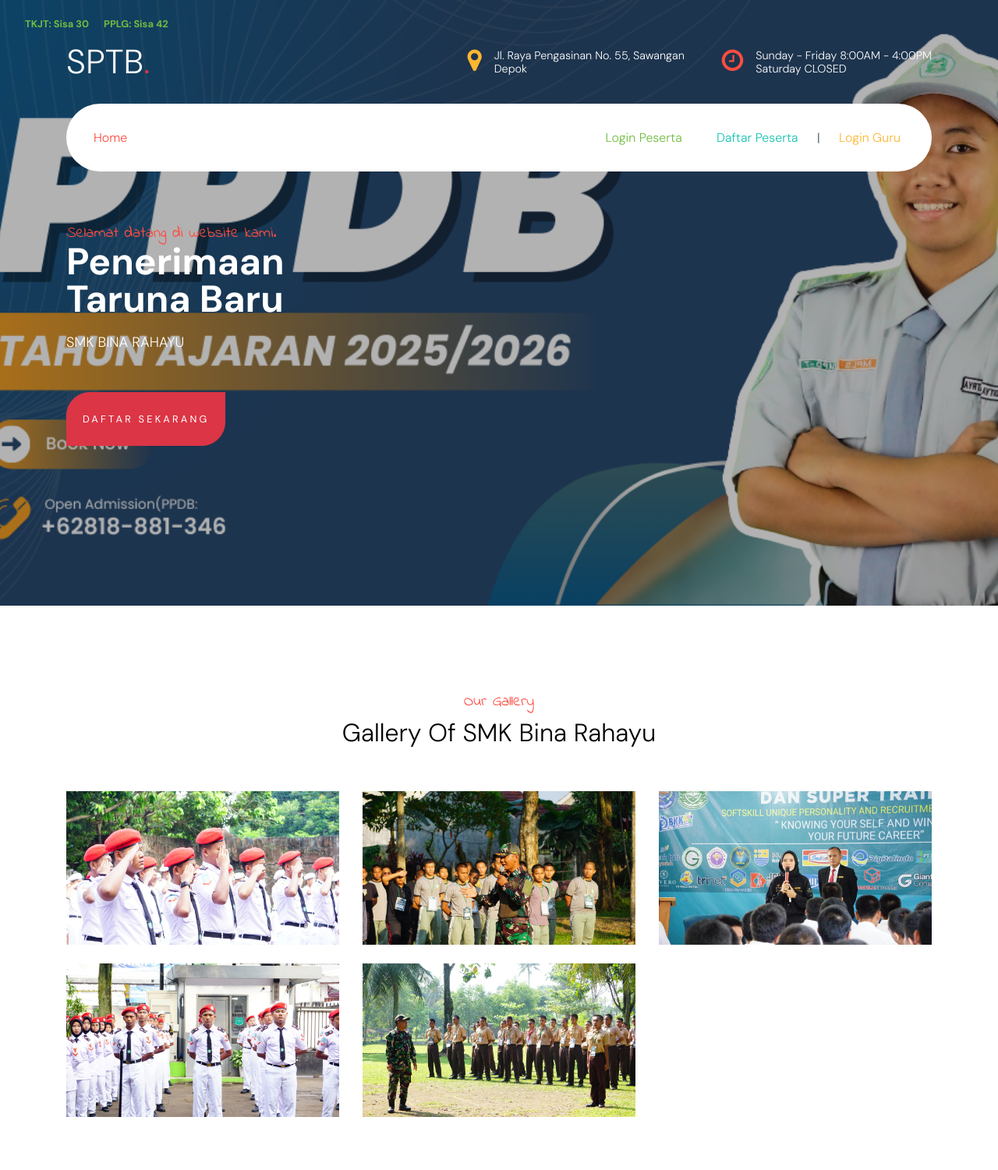
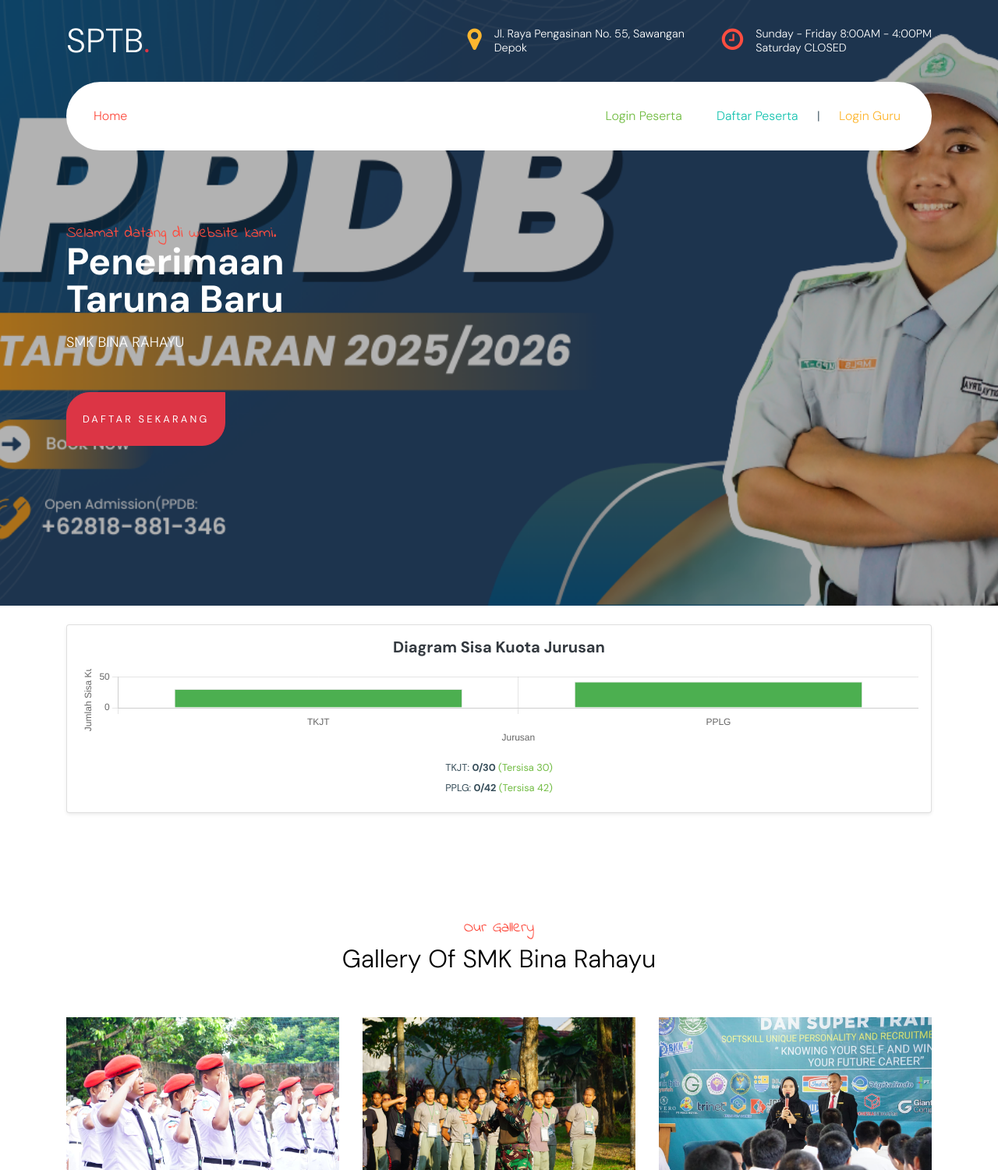
Before and after one commit to IzayoiS/ppdb, a PHP site: page /view/halaman/index.php in a window 1280 px wide. Shown: the top 1501 px of the page at 78% size. Run offline with PHP 8.4, Linux system fonts and the light colour scheme; data comes from the database, SQL or seed files in the repository; some web fonts are replaced.

Commit message:
feat: add diagram chart

```diff
--- a/view/halaman/index.php
+++ b/view/halaman/index.php
@@ -21,7 +21,7 @@
 
     <!-- MAIN CSS -->
     <link rel="stylesheet" href="../../assets/style/css/style.css">
-
+    <script src="https://cdn.jsdelivr.net/npm/chart.js"></script>
   </head>
 
   <body data-spy="scroll" data-target=".site-navbar-target" data-offset="300">
@@ -42,18 +42,6 @@
 
       <header class="site-navbar site-navbar-target" role="banner">
         <div class="ml-auto d-none d-lg-block">
-  <?php
-  include('../../config/connection.php');
-  $kuota = mysqli_query($conn, "SELECT jurusan, kuota_total, kuota_terisi FROM setting_kuota");
-  while ($row = mysqli_fetch_assoc($kuota)) {
-      $sisa = $row['kuota_total'] - $row['kuota_terisi'];
-      $status = $sisa <= 0 ? 'Penuh' : 'Sisa ' . $sisa;
-      $warna = $sisa <= 0 ? 'text-danger' : 'text-success';
-      echo "<span class='ml-3 small font-weight-bold {$warna}'>
-            {$row['jurusan']}: {$status}
-            </span>";
-  }
-  ?>
 </div>
 
 
@@ -119,6 +107,16 @@
       </div>
     </div>
 
+
+    <!-- === BAGIAN KUOTA JURUSAN DENGAN DIAGRAM === -->
+    <div class="container my-4">
+      <div class="card shadow-sm p-3">
+        <h5 class="text-center mb-3 text-dark font-weight-bold">Diagram Sisa Kuota Jurusan</h5>
+        <canvas id="chartKuota" height="100"></canvas>
+        <div id="keteranganKuota" class="mt-3 text-center"></div>
+      </div>
+    </div>
+    <!-- === END BAGIAN DIAGRAM === -->
 
     <div class="site-section">
       <div class="container">
@@ -195,6 +193,62 @@
     <!-- <script src="../../assets/style/js/aos.js"></script> -->
     <!-- <script src="../../assets/style/js/main.js"></script> -->
 
+    <!-- === SCRIPT UNTUK CHART KUOTA === -->
+    <?php
+      include('../../config/connection.php');
+      $kuota = mysqli_query($conn, "SELECT jurusan, kuota_total, kuota_terisi FROM setting_kuota");
+      $labels = [];
+      $data_sisa = [];
+      $data_terisi = [];
+      $data_total = [];
+
+      while ($row = mysqli_fetch_assoc($kuota)) {
+        $sisa = $row['kuota_total'] - $row['kuota_terisi'];
+        $labels[] = $row['jurusan'];
+        $data_sisa[] = $sisa;
+        $data_terisi[] = $row['kuota_terisi'];
+        $data_total[] = $row['kuota_total'];
+      }
+      ?>
+      <script>
+        const labels = <?php echo json_encode($labels); ?>;
+        const sisa = <?php echo json_encode($data_sisa); ?>;
+        const terisi = <?php echo json_encode($data_terisi); ?>;
+        const total = <?php echo json_encode($data_total); ?>;
+
+        const ctx = document.getElementById('chartKuota').getContext('2d');
+        new Chart(ctx, {
+          type: 'bar',
+          data: {
+            labels: labels,
+            datasets: [{
+              label: 'Sisa Kuota',
+              data: sisa,
+              borderWidth: 1,
+              backgroundColor: '#4CAF50'
+            }]
+          },
+          options: {
+            responsive: true,
+            scales: {
+              y: { beginAtZero: true, title: { display: true, text: 'Jumlah Sisa Kuota' } },
+              x: { title: { display: true, text: 'Jurusan' } }
+            },
+            plugins: { legend: { display: false } }
+          }
+        });
+
+        // === Tambahkan keterangan X/Y di bawah chart ===
+        const keteranganDiv = document.getElementById('keteranganKuota');
+        let html = '';
+        labels.forEach((nama, i) => {
+          const status = terisi[i] >= total[i]
+            ? `<span class='text-danger'>(Penuh)</span>`
+            : `<span class='text-success'>(Tersisa ${sisa[i]})</span>`;
+          html += `<div class="small mb-1">${nama}: <b>${terisi[i]}/${total[i]}</b> ${status}</div>`;
+        });
+        keteranganDiv.innerHTML = html;
+      </script>
   </body>
 
 </html>
```
